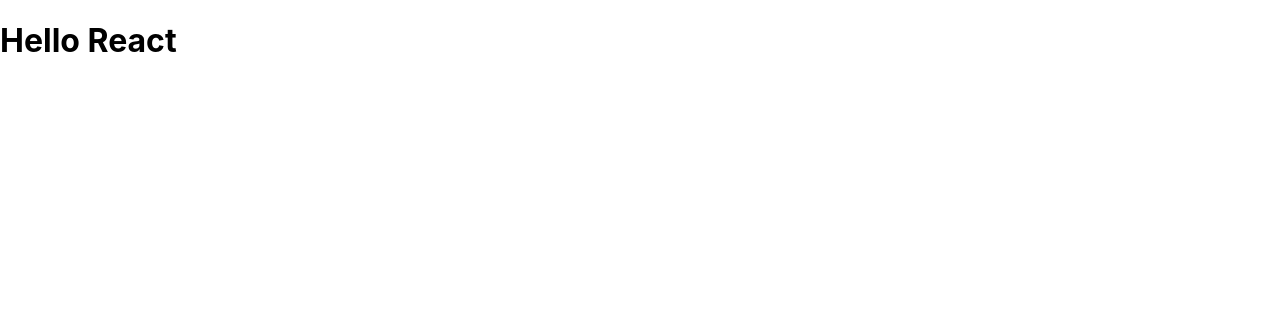
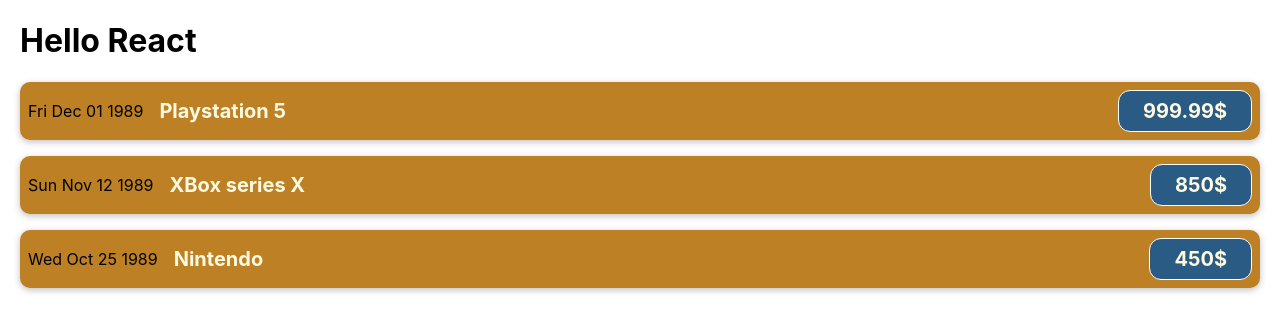
Before and after one commit to Ziggy-Strdst/react-where-is-cash, a JavaScript app: page / in a window 1280 px wide. Shown: the top 332 px of the page. Built offline with nearby package versions, Linux system fonts and the light colour scheme; the HTML template or start-up script is replaced by a standard one.

Commit message:
create costItem component

```diff
--- a/src/App.js
+++ b/src/App.js
@@ -1,7 +1,32 @@
+import CostItem from './components/CostItem';
+const costs = [
+  {
+    id: 1,
+    date: new Date(1989, 11, 1),
+    description: 'Playstation 5',
+    amount: 999.99,
+  },
+  {
+    id: 2,
+    date: new Date(1989, 10, 12),
+    description: 'XBox series X',
+    amount: 850,
+  },
+  {
+    id: 3,
+    date: new Date(1989, 9, 25),
+    description: 'Nintendo',
+    amount: 450,
+  },
+];
+
 function App() {
   return (
     <div>
       <h1>Hello React</h1>
+      {costs.map((cost) => (
+        <CostItem cost={cost} key={cost.id} />
+      ))}
     </div>
   );
 }
--- /dev/null
+++ b/src/components/CostItem.css
@@ -0,0 +1,56 @@
+.cost-item {
+  display: flex;
+  justify-content: space-between;
+  align-items: center;
+  padding: 0.5rem;
+  margin: 1rem 0;
+  background-color: #bd8025;
+  border-radius: 10px;
+  box-shadow: 0 2px 7px rgba(0, 0, 0, 0.25);
+}
+
+.cost-item__description {
+  display: flex;
+  flex-direction: column;
+  gap: 1rem;
+  align-items: flex-end;
+  flex-flow: column-reverse;
+  justify-content: flex-start;
+  flex: 1;
+}
+
+.cost-item h2 {
+  color: #3a3a3a;
+  font-size: 1rem;
+  flex: 1;
+  margin: 0 1rem;
+  color: #fefae1;
+}
+
+.cost-item__price {
+  font-size: 1rem;
+  font-weight: bold;
+  color: #fefae1;
+  background-color: #2a5b84;
+  border: 1px solid white;
+  padding: 0.5rem;
+  border-radius: 12px;
+}
+
+@media (min-width: 580px) {
+  .cost-item__description {
+    flex-direction: row;
+    align-items: center;
+    justify-content: flex-start;
+    flex: 1;
+  }
+
+  .cost-item__description h2 {
+    font-size: 1.25rem;
+  }
+
+  .cost-item__price {
+    font-size: 1.25rem;
+    padding: 0.5rem 1.5rem;
+  }
+}
--- /dev/null
+++ b/src/components/CostItem.js
@@ -0,0 +1,15 @@
+import './CostItem.css';
+
+function CostItem({ cost }) {
+  return (
+    <div className="cost-item">
+      <div>{cost.date.toDateString()}</div>
+      <div className="cost-item__description">
+        <h2>{cost.description}</h2>
+        <div className="cost-item__price">{cost.amount}$ </div>
+      </div>
+    </div>
+  );
+}
+
+export default CostItem;
--- a/src/index.css
+++ b/src/index.css
@@ -1,5 +1,5 @@
 body {
-  margin: 0;
+  margin: 20px;
   font-family: -apple-system, BlinkMacSystemFont, 'Segoe UI', 'Roboto', 'Oxygen',
     'Ubuntu', 'Cantarell', 'Fira Sans', 'Droid Sans', 'Helvetica Neue',
     sans-serif;
```
